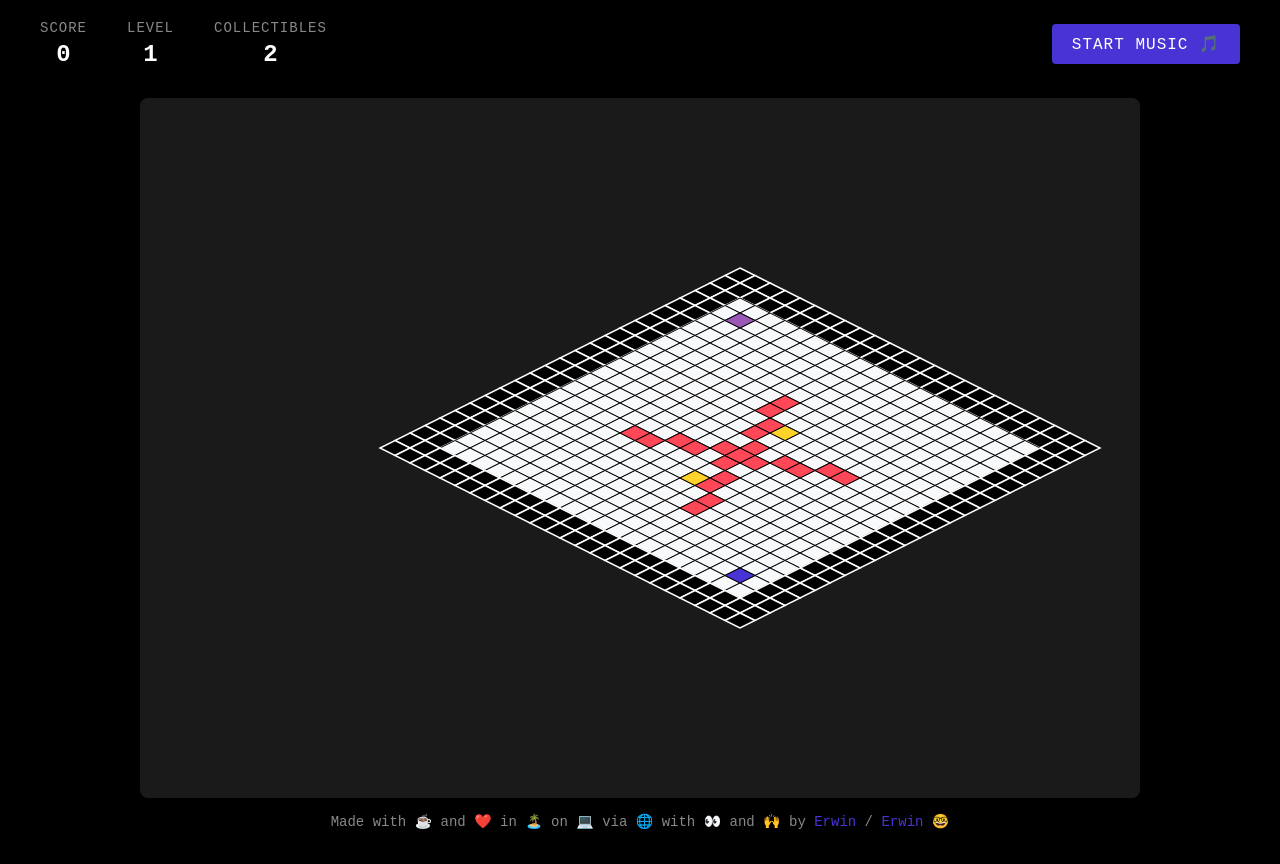
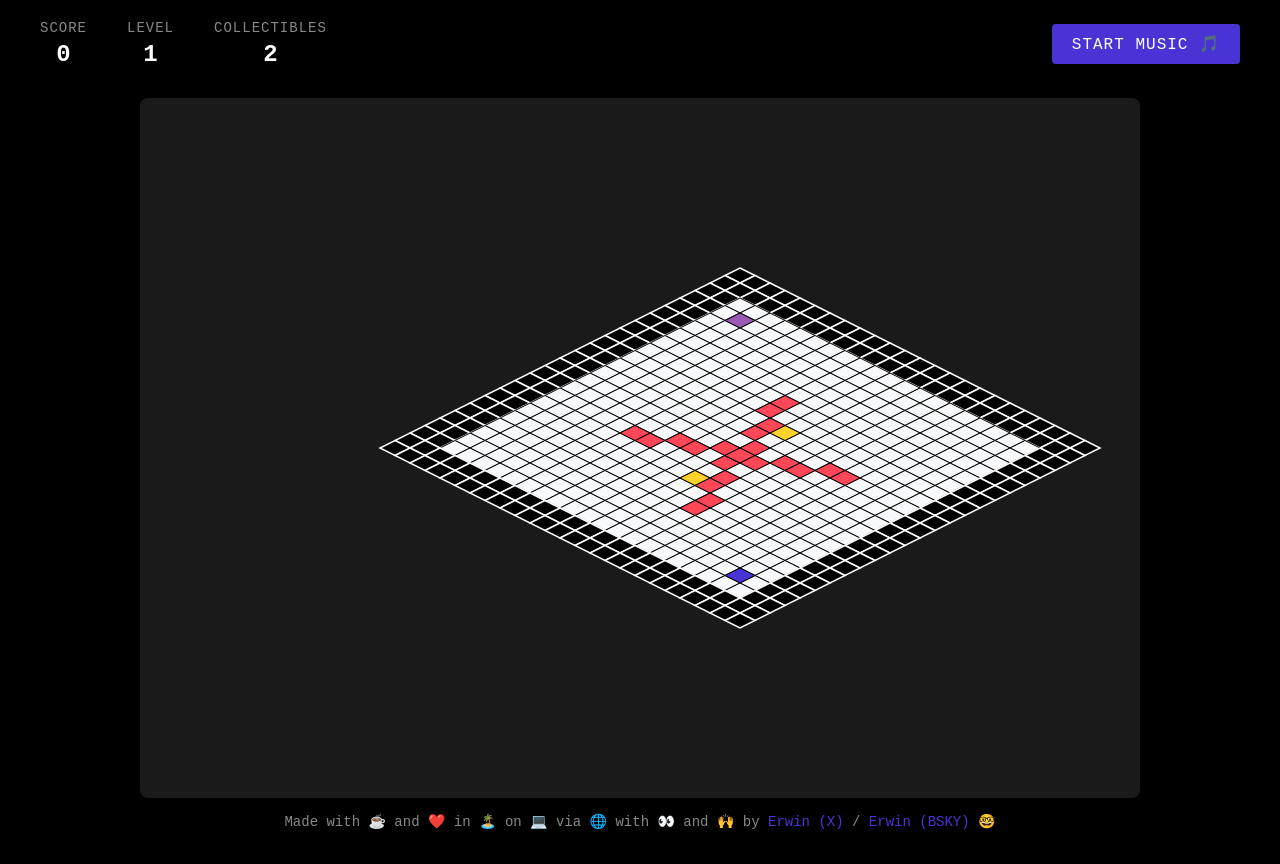
Before and after one commit to ErwinAI/gybs, a Nuxt app: page / in a window 1280 px wide. Built offline with nearby package versions, Linux system fonts and the light colour scheme.

Commit message:
change addtribution

```diff
--- a/pages/index.vue
+++ b/pages/index.vue
@@ -42,8 +42,8 @@
     <canvas ref="gameCanvas" width="1000" height="700"></canvas>
     <p class="attribution">
       Made with ☕️ and ❤️ in 🏝️ on 💻 via 🌐 with 👀 and 🙌 by
-      <a href="https://x.com/erwin_ai" target="_blank" class="social-link">Erwin</a> /
-      <a href="https://bsky.app/profile/erwin.blue" target="_blank" class="social-link">Erwin</a> 🤓
+      <a href="https://x.com/erwin_ai" target="_blank" class="social-link">Erwin (X)</a> /
+      <a href="https://bsky.app/profile/erwin.blue" target="_blank" class="social-link">Erwin (BSKY)</a> 🤓
     </p>
     <ClientOnly>
       <div style="display: none" @vue:mounted="initializeMusic"></div>
```
